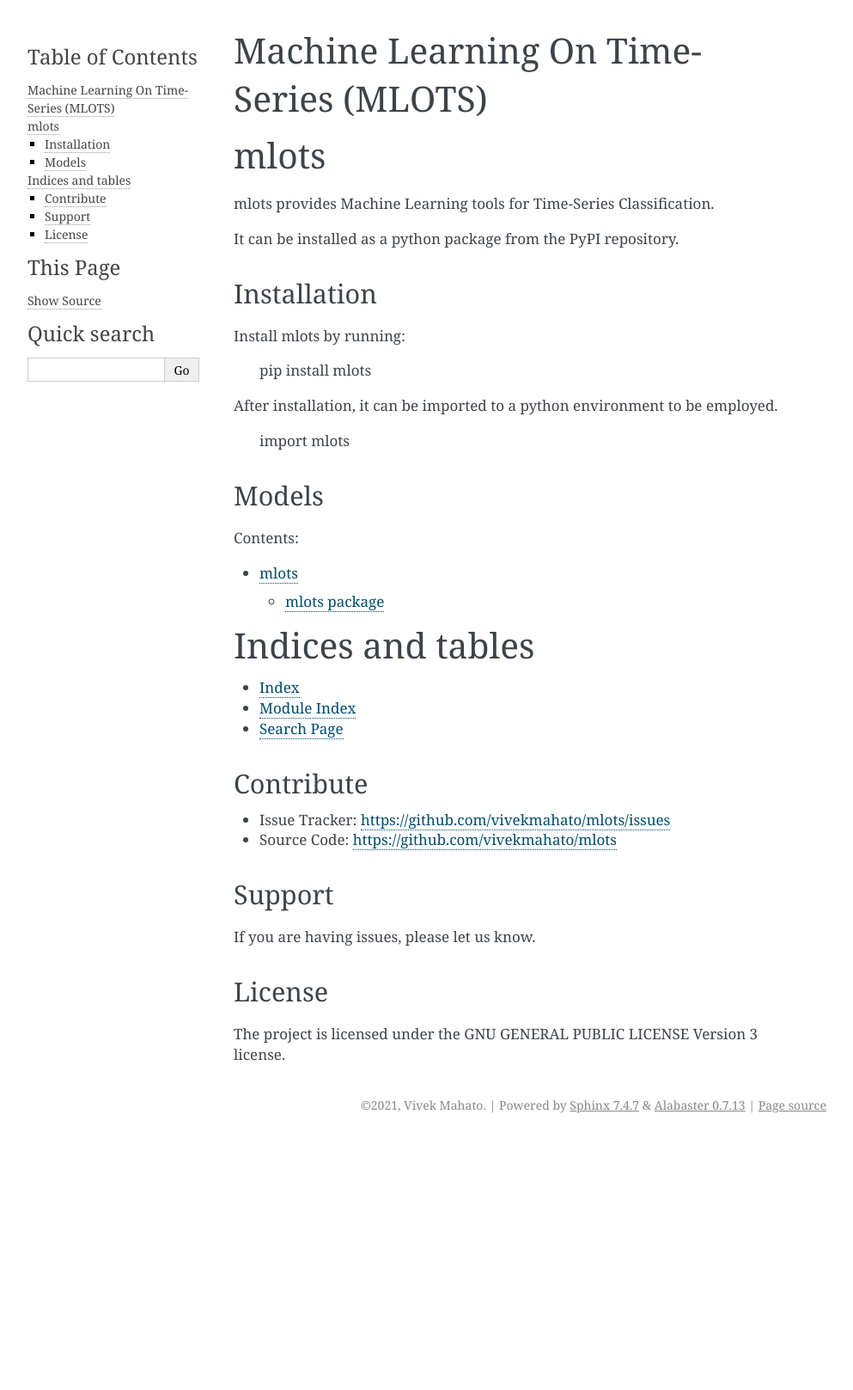
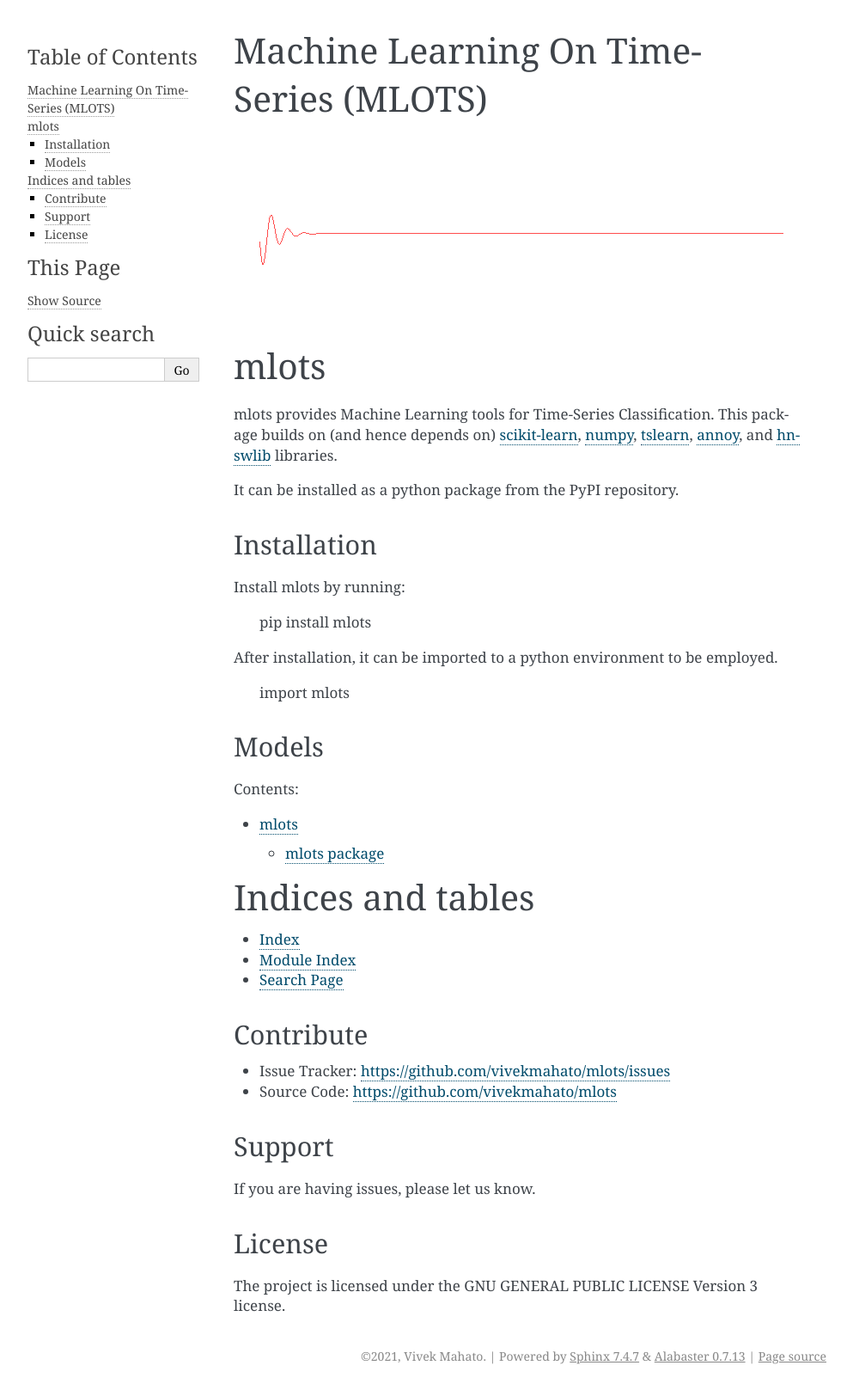
Before and after one commit to vivekmahato/mlots, a Sphinx documentation site: the page built from docs/index.rst, in a window 1280 px wide. Shown: the whole page at 86% size, without its empty margins (148-1141 px from the left). Built offline with Sphinx 7.4.7, drawn with Linux system fonts in a browser that asks for light colours; before the commit the page ends 1325 px from its top, so only the background shows below that.

```diff
--- a/docs/conf.py
+++ b/docs/conf.py
@@ -22,7 +22,7 @@ copyright = '2021, Vivek Mahato'
 author = 'Vivek Mahato'
 
 # The full version, including alpha/beta/rc tags
-release = '0.0.2'
+release = '0.0.3.1'
 
 # -- General configuration ---------------------------------------------------
 
--- a/docs/index.rst
+++ b/docs/index.rst
@@ -1,10 +1,13 @@
 Machine Learning On Time-Series (MLOTS)
 =======================================
+
+.. image:: source/signal.gif
 
 mlots
 ========
 
 mlots provides Machine Learning tools for Time-Series Classification.
+This package builds on (and hence depends on) `scikit-learn <https://scikit-learn.org//>`_, `numpy <https://numpy.org/>`_, `tslearn <https://tslearn.readthedocs.io/>`_, `annoy <https://github.com/spotify/annoy>`_, and `hnswlib <https://github.com/nmslib/hnswlib>`_ libraries.
 
 It can be installed as a python package from the PyPI repository.
 
```
Also changed, not shown: README.md (+2 -0 lines), docs/source/signal.gif (added).
